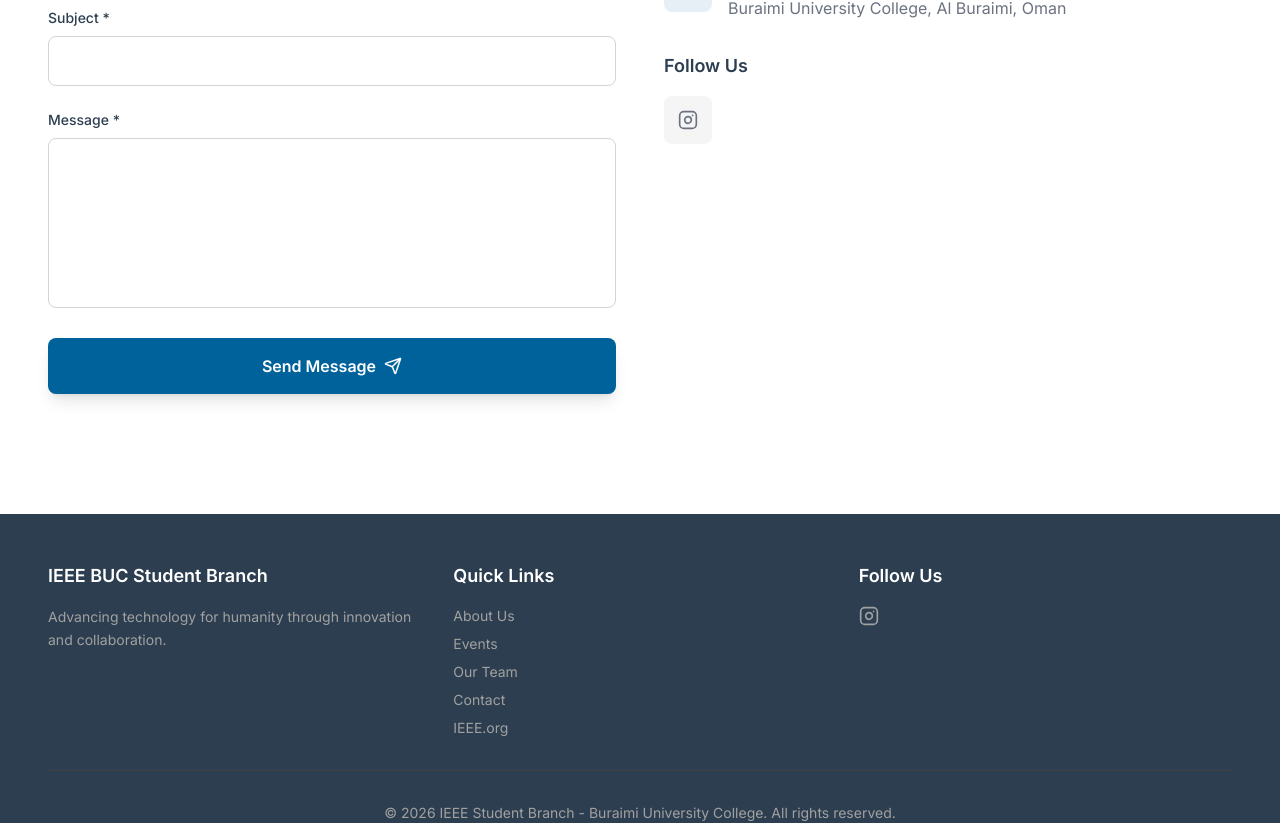
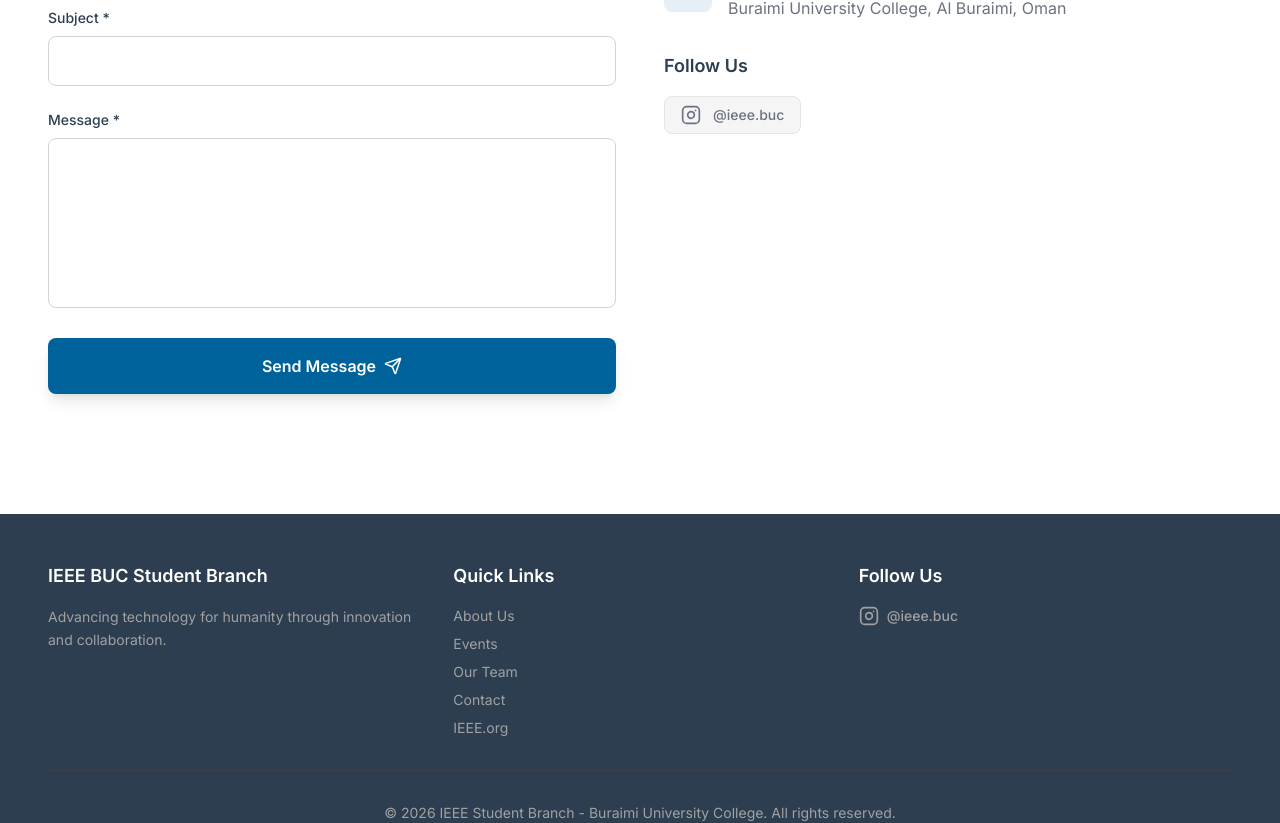
Before and after one commit to rworldx/ieee-buc-website, a Next.js app: page /contact in a window 1280 px wide. Shown: the part 708-1531 px from the top of the page. Built offline with nearby package versions, Linux system fonts and the light colour scheme.

Commit message:
Redesign Instagram button to include username in footer and contact page

```diff
--- a/src/app/contact/page.tsx
+++ b/src/app/contact/page.tsx
@@ -80,16 +80,17 @@ export default function ContactPage() {
             {/* Social Media */}
             <div>
               <h3 className="font-semibold text-lg mb-4">Follow Us</h3>
-              <div className="flex space-x-4">
+              <div className="flex">
                 {siteInfo.socials.instagram && (
                   <a
                     href={siteInfo.socials.instagram}
                     target="_blank"
                     rel="noopener noreferrer"
-                    className="w-12 h-12 bg-neutral-100 hover:bg-ieee-blue text-neutral-600 hover:text-white rounded-lg flex items-center justify-center transition-colors"
+                    className="flex items-center gap-3 px-4 py-2 bg-neutral-100 hover:bg-ieee-blue text-neutral-600 hover:text-white rounded-lg transition-all duration-300 border border-neutral-200 hover:border-ieee-blue group"
                     aria-label="Instagram"
                   >
-                    <Instagram size={20} />
+                    <Instagram size={20} className="group-hover:scale-110 transition-transform" />
+                    <span className="font-medium text-sm">@ieee.buc</span>
                   </a>
                 )}
               </div>
--- a/src/components/layout/Footer.tsx
+++ b/src/components/layout/Footer.tsx
@@ -32,8 +32,9 @@ export default function Footer() {
           <div>
             <h3 className="font-semibold text-lg mb-4">Follow Us</h3>
             <div className="flex space-x-4">
-              <a href="https://instagram.com/ieee.buc" target="_blank" rel="noopener noreferrer" className="text-neutral-400 hover:text-white transition-colors" aria-label="Instagram">
+              <a href="https://instagram.com/ieee.buc" target="_blank" rel="noopener noreferrer" className="text-neutral-400 hover:text-white transition-colors flex items-center gap-2" aria-label="Instagram">
                 <Instagram size={20} />
+                <span className="text-sm font-medium">@ieee.buc</span>
               </a>
             </div>
           </div>
```
